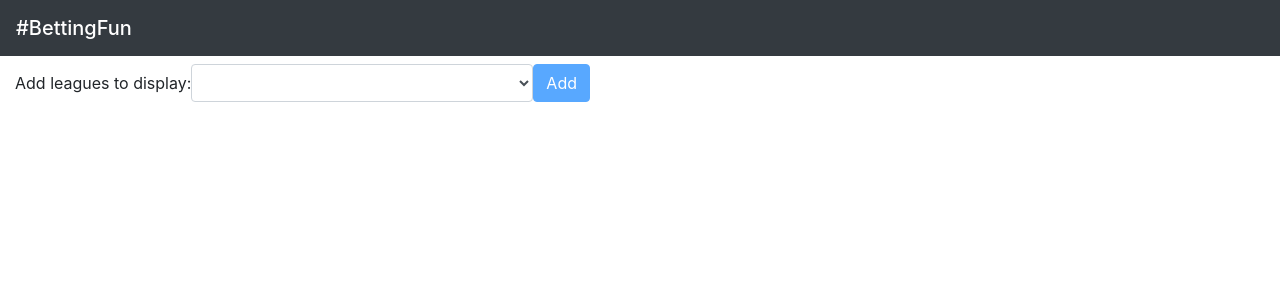
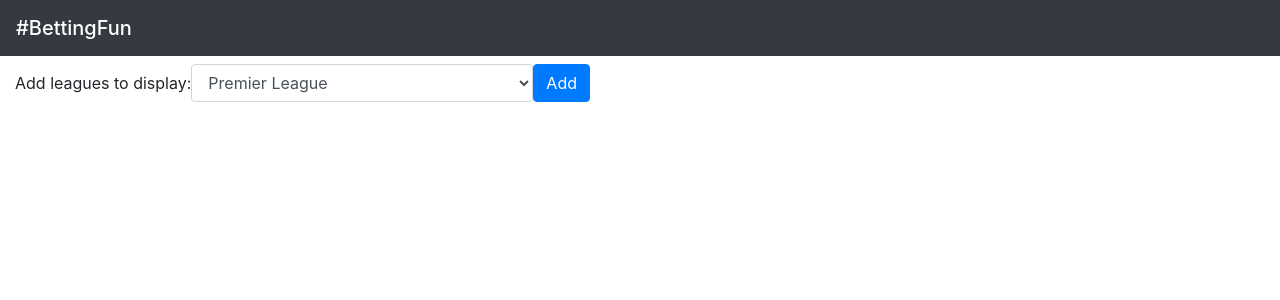
Before and after one commit to AlanMcLean1991/betting-fun, an Angular app: page / in a window 1280 px wide. Shown: the top 300 px of the page. Built offline with nearby package versions, Linux system fonts and the light colour scheme.

Commit message:
fixed select default

```diff
--- a/src/app/app.component.ts
+++ b/src/app/app.component.ts
@@ -1,4 +1,4 @@
-import { Component } from '@angular/core';
+import { Component, OnInit } from '@angular/core';
 import { HttpClient } from '@angular/common/http';
 import { League } from '../league';
 
@@ -18,20 +18,17 @@ export class AppComponent {
   public displayLeague: League;
 
   constructor(private http: HttpClient) {
-    /*this.availableLeagues = [{
-        "id":"1",
-        "name":"Premier League"
-     },
-     {
-        "id":"2",
-        "name":"Sky Bet Championship"
-     },
-    ];*/
      this.http.get('../assets/leagues.json').subscribe((res: Object[]) => {
        res.forEach(element => {
          this.availableLeagues.push(new League(element['name'], element['id']))
        });
+       if (this.availableLeagues.length > 0) {
+         this.selectedMenuLeague = this.availableLeagues[0];
+       }
       })
+  }
+
+  ngOnInit() {
   }
 
   addLeagueToSelectedLeauges() {
```
